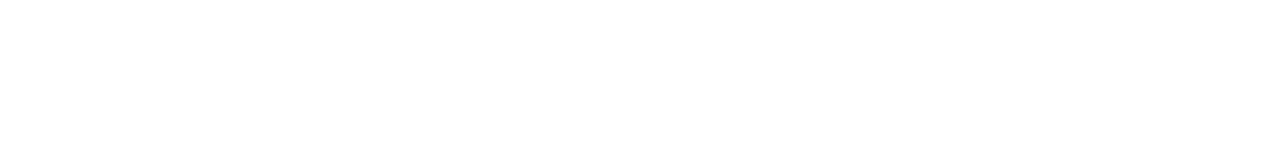
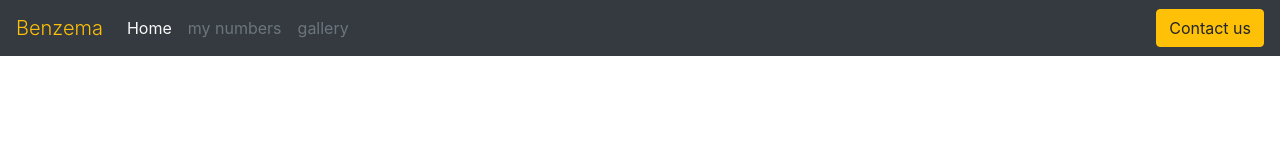
Before and after one commit to mohamedhossamWebDev22/BenzemaWebsite, a plain HTML site: page index.html in a window 1280 px wide. Drawn offline with Linux system fonts and the light colour scheme.

Commit message:
add navbar

```diff
--- a/index.html
+++ b/index.html
@@ -13,7 +13,28 @@
         <script src="https://kit.fontawesome.com/a655ca105d.js" crossorigin="anonymous"></script>
     </head>
     <body>
+        <nav class="navbar navbar-expand-lg navbar-light bg-dark fixed-top">
+            <a class="navbar-brand text-warning display-4" href="#">Benzema</a>
+            <button class="navbar-toggler" type="button" data-toggle="collapse" data-target="#navbarSupportedContent" aria-controls="navbarSupportedContent" aria-expanded="false" aria-label="Toggle navigation">
+                <span class="navbar-toggler-icon"></span>
+            </button>
 
+            <div class="collapse navbar-collapse" id="navbarSupportedContent">
+                <ul class="navbar-nav mr-auto">
+                    <li class="nav-item active">
+                        <a class="nav-link text-light" href="#">Home <span class="sr-only">(current)</span></a>
+                    </li>
+                    <li class="nav-item">
+                        <a class="nav-link text-secondary" href="#">my numbers</a>
+                    </li>
+                    <li class="nav-item">
+                        <a class="nav-link text-secondary" href="#">gallery</a>
+                    </li>
+                </ul>
+            </div>
+
+            <button class="btn btn-warning">Contact us</button>
+        </nav>
 
         <script src="js/app.js"></script>
 
```
